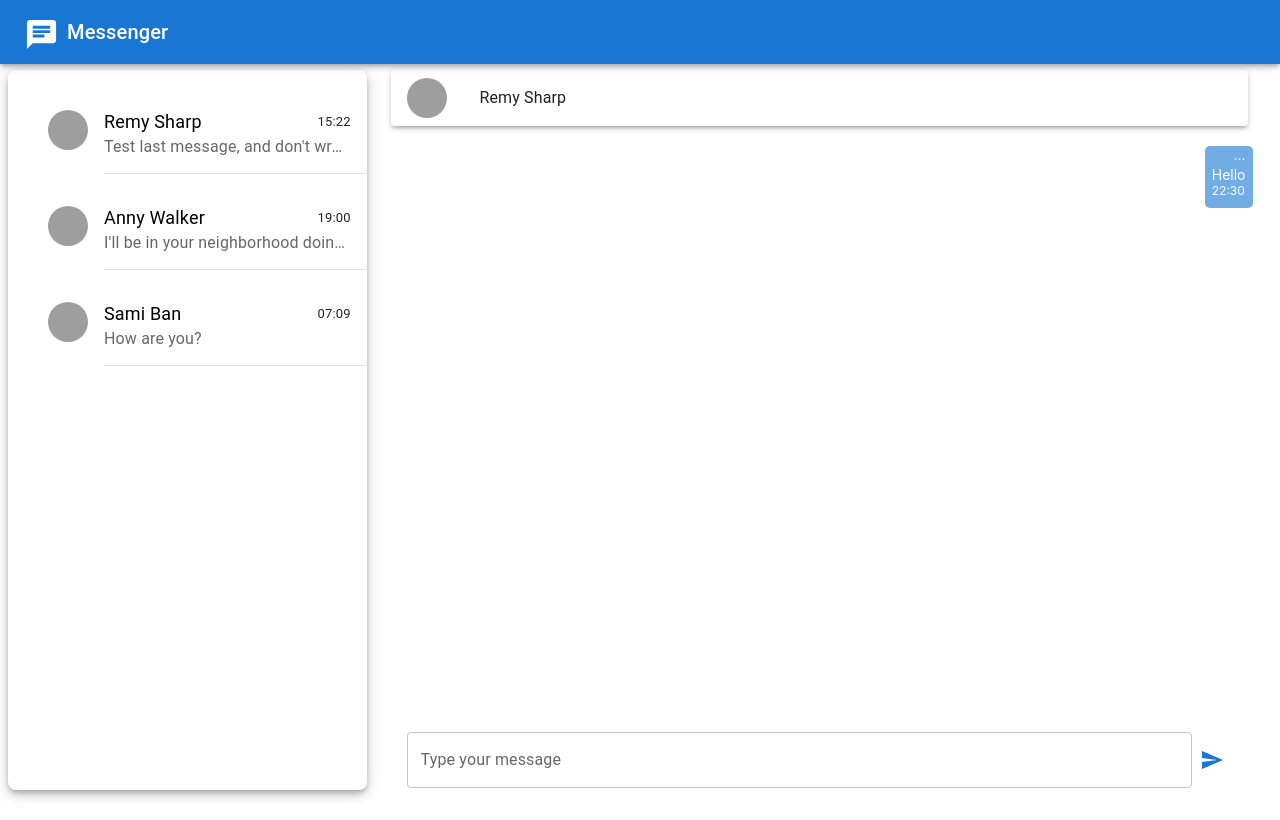
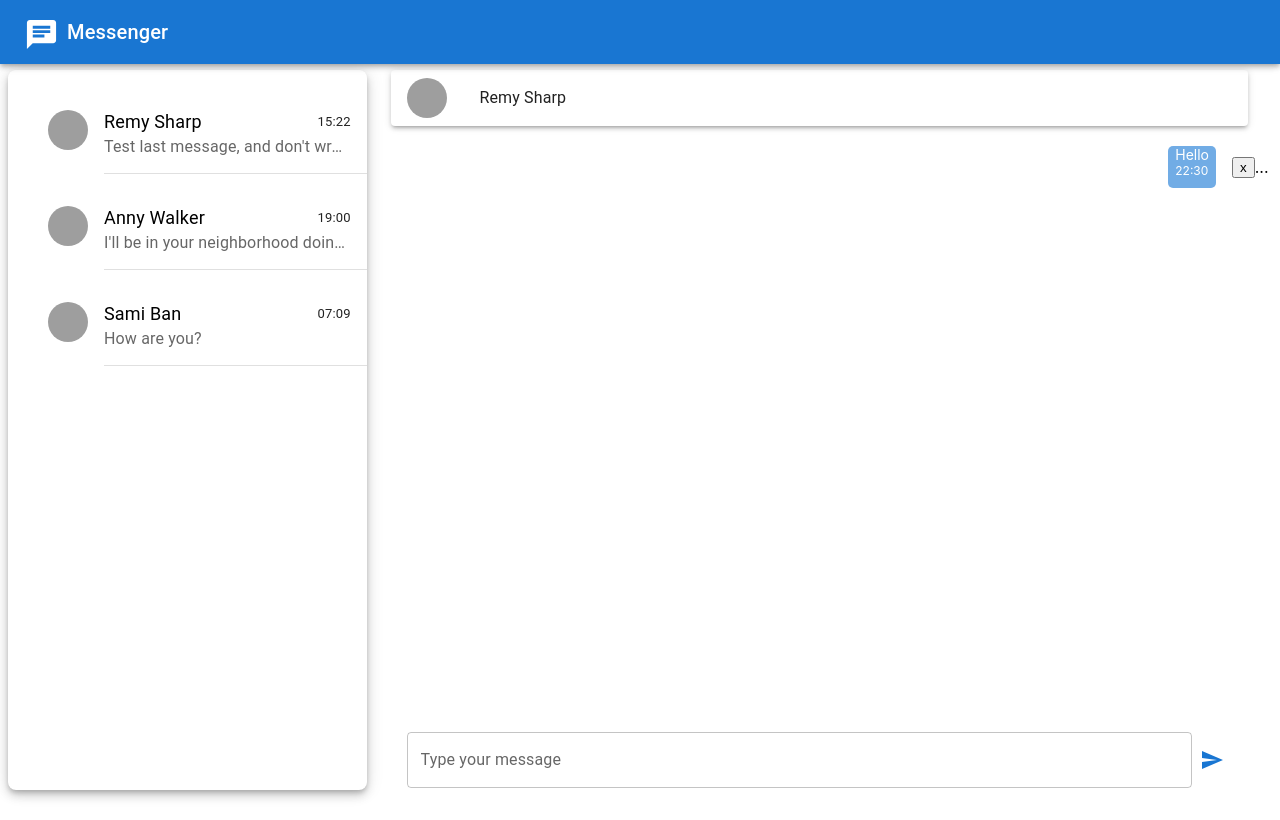
Before and after one commit to Artem-Mateush2022/Chat, a React (Create React App) app: page / in a window 1280 px wide. Built offline with nearby package versions, Linux system fonts and the light colour scheme; grey boxes are pictures that could not be loaded.

Commit message:
added_removing_message

```diff
--- a/src/components/Messages.jsx
+++ b/src/components/Messages.jsx
@@ -4,11 +4,15 @@ import "./ChatStyles.css";
 //import Form from "./Form";
 import { SimpleDialogDemo } from './UI/SimpleDialog'
 
-function MessagesList({ list }) {
+function MessagesList({ list, onDelete }) {
     return (
         <div className="">
             {list.map((item, index) => (
-                <MessageItem key={index} item={item} />
+                <div key={index} style={{display: 'flex', alignItems: 'center'}}>
+                    <MessageItem item={item} />
+                    <button onClick={() => onDelete(item)}>x</button>
+                    <SimpleDialogDemo onClick={() => onDelete(item)} />
+                </div>
             ))}
         </div>
     )
@@ -18,7 +22,7 @@ function MessageItem({ item, }) {
     return (
         <ListItem>
             <div className="right_message bg">
-                <SimpleDialogDemo />
+
                 {item.text}
                 <div style={{fontSize: '12px',}}>{item.time}</div>
             </div>
@@ -26,10 +30,10 @@ function MessageItem({ item, }) {
     )
 };
 
-function MessagesComp({ items }) {
+function MessagesComp({ items, remove }) {
     return (
         <div className="message_wraper">
-            <MessagesList list={items} />
+            <MessagesList list={items} onDelete={ remove } />
         </div>
     )
 };
@@ -38,5 +42,12 @@ const mapState = state => ({
     items: state.list,
 });
 
+const mapDispatch = (dispatch) => ({
+    remove: (item) => dispatch({
+        type: 'ITEM_REMOVE',
+        payload: item,
+    })
+});
 
-export const Messages = connect(mapState)(MessagesComp);
+
+export const Messages = connect(mapState, mapDispatch)(MessagesComp);
--- a/src/core/store/rootReducer.js
+++ b/src/core/store/rootReducer.js
@@ -20,7 +20,12 @@ export function rootReducer(state = initialState, action) {
                         text: action.payload
                     }
                 ]
-            }
+            };
+        case 'ITEM_REMOVE':
+            return {
+                ...state,
+                list: state.list.filter(item => item !== action.payload)
+            };
         default:
         return state;
     }
```
